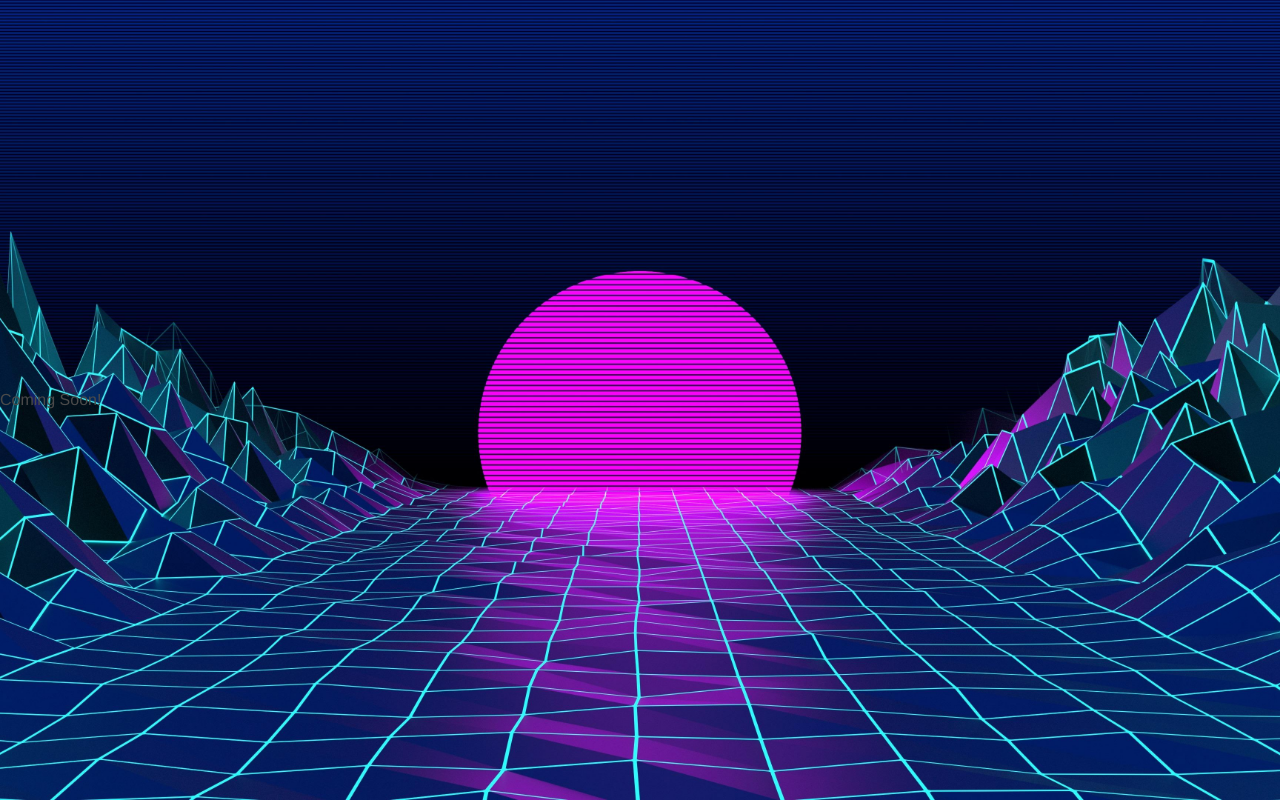
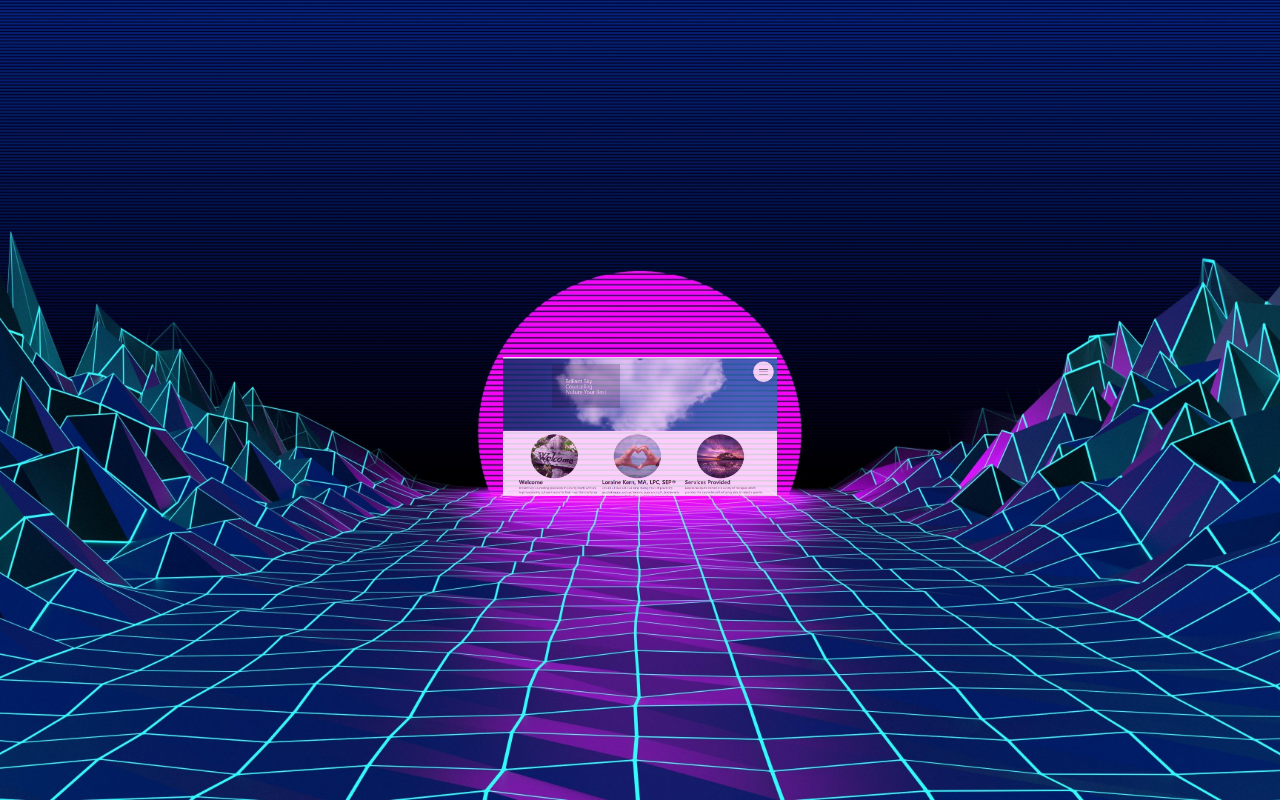
Before and after one commit to NolanKern/Portfolio-Rework, a website: page projects.html in a window 1280 px wide. Drawn offline with nearby package versions, Linux system fonts and the light colour scheme.

Commit message:
Added some work

```diff
--- a/projects.html
+++ b/projects.html
@@ -7,6 +7,7 @@
     <link rel="stylesheet" href="https://cdnjs.cloudflare.com/ajax/libs/bulma/0.7.1/css/bulma.min.css">
     <link rel="stylesheet" href="./assets/css/reset.css">
     <link rel="stylesheet" href="./assets/css/style.css">
+    <link rel="stylesheet" href="./assets/css/portfolio.css">
     <!-- <script src="https://ajax.googleapis.com/ajax/libs/jquery/3.3.1/jquery.min.js"></script> -->
 </head>
 <body>
@@ -14,8 +15,12 @@
         <a href='./index.html'><i class="fas fa-home"></i></a>
     </header>
 
-    <div>
-        Coming Soon!
-    </div>
+    <div class="Portfolio">
+        <a class="menu_label" href='www.brilliantsky.org' >
+            <img src='./assets/img/site1.png' alt='Loraine Kern Landing Page' srcset='./assets/img/site1.png' id='Loraine' style='margin-top:25%;'>
+            <span>
+                Loraine Kern Professional Site
+            </span>
+        </a>
 </body>
 </html>
```
Also changed, not shown: assets/img/site1.png (added).
